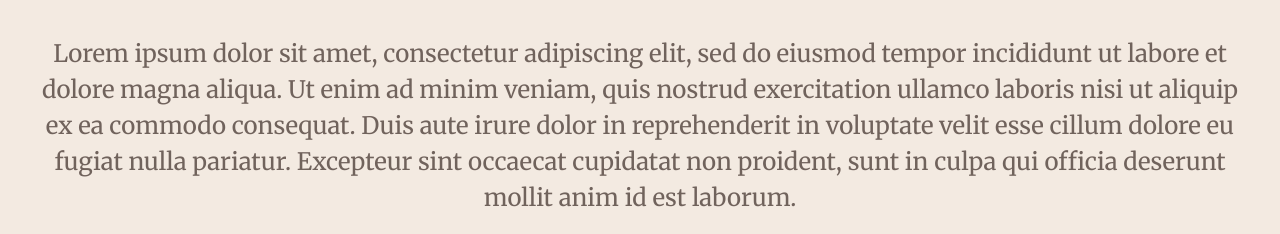
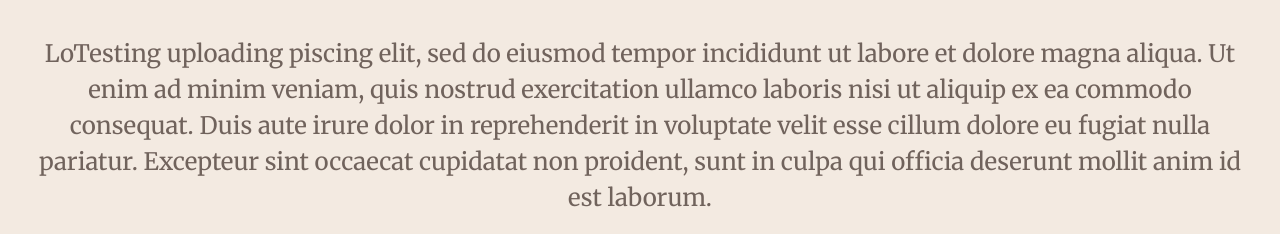
Before and after one commit to notsousual/support-groub-web, a plain HTML site: page index.html in a window 1280 px wide. Shown: the part 643-877 px from the top of the page. Drawn offline with nearby package versions, Linux system fonts and the light colour scheme; a script that the page names is missing.

Commit message:
Тест

```diff
--- a/index.html
+++ b/index.html
@@ -85,7 +85,7 @@
     <br>
 
     <p class='p'>
-        Lorem ipsum dolor sit amet, consectetur adipiscing elit, sed do eiusmod tempor incididunt ut labore et dolore magna aliqua. Ut enim ad minim veniam, quis nostrud exercitation ullamco laboris nisi ut aliquip ex ea commodo consequat. Duis aute irure dolor in reprehenderit in voluptate velit esse cillum dolore eu fugiat nulla pariatur. Excepteur sint occaecat cupidatat non proident, sunt in culpa qui officia deserunt mollit anim id est laborum.
+        LoTesting uploading piscing elit, sed do eiusmod tempor incididunt ut labore et dolore magna aliqua. Ut enim ad minim veniam, quis nostrud exercitation ullamco laboris nisi ut aliquip ex ea commodo consequat. Duis aute irure dolor in reprehenderit in voluptate velit esse cillum dolore eu fugiat nulla pariatur. Excepteur sint occaecat cupidatat non proident, sunt in culpa qui officia deserunt mollit anim id est laborum.
     </p>
 
     <p class='p'>
```
